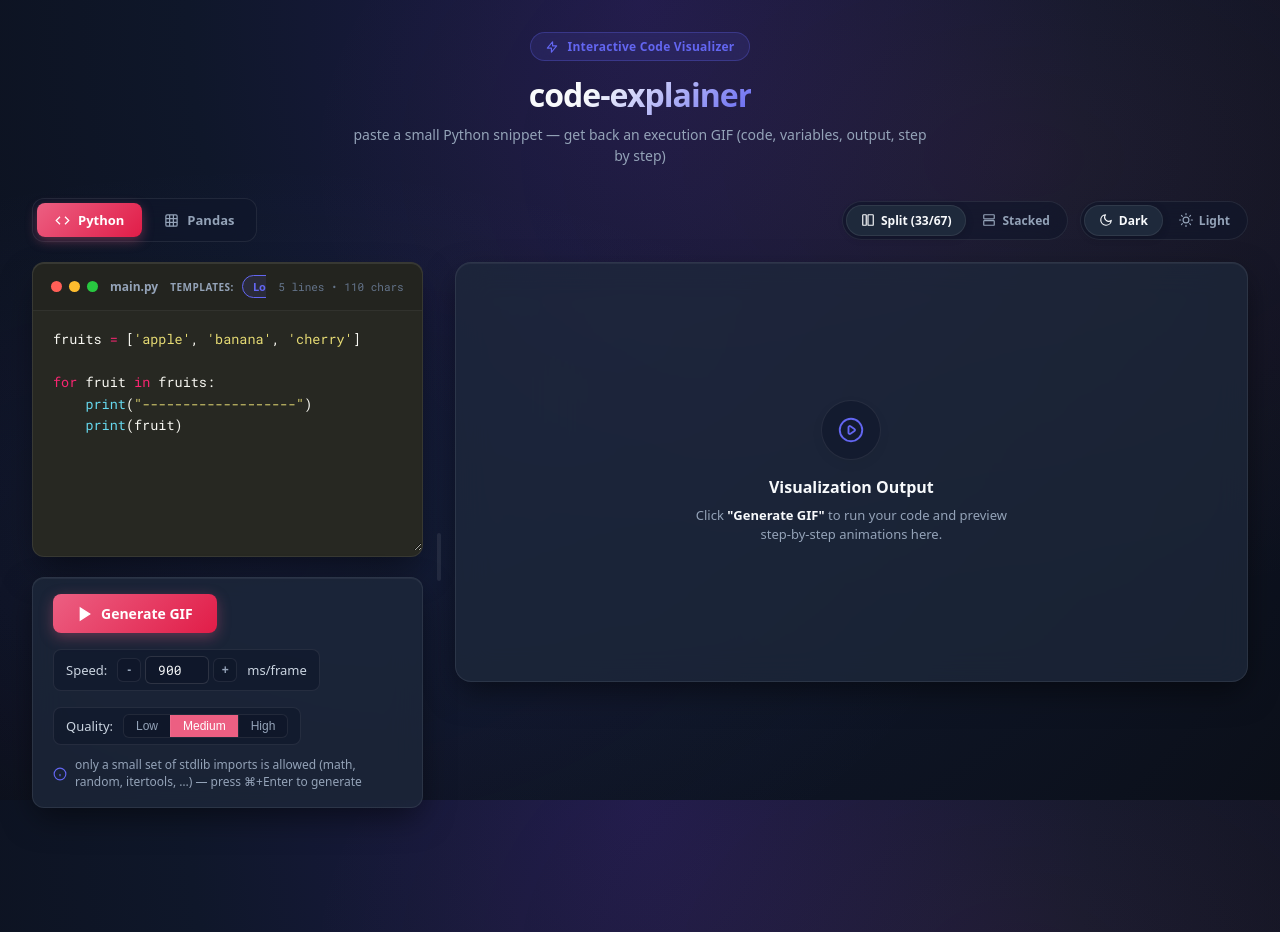
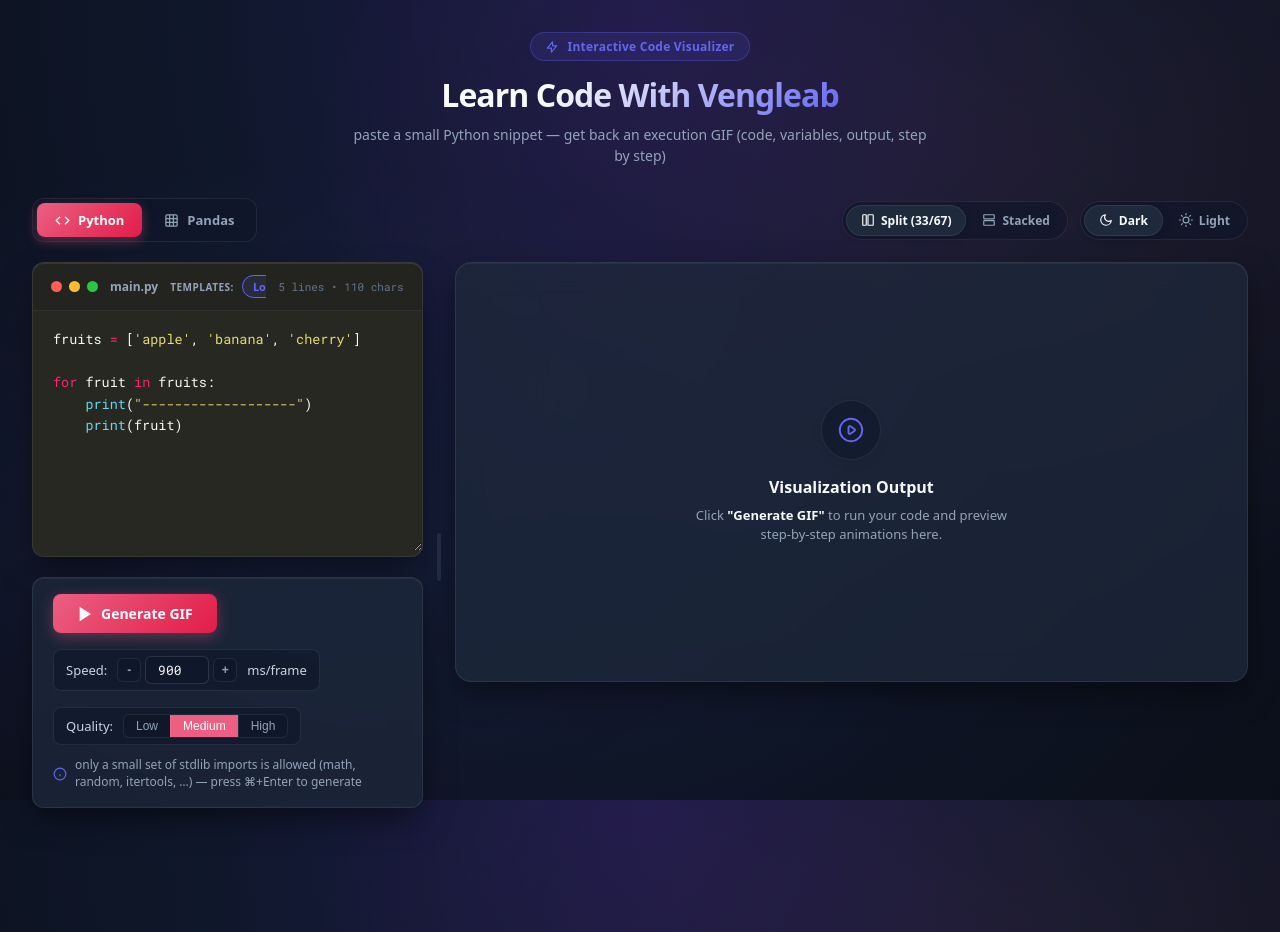
Before and after one commit to vengleab/code-explainer, a React (Vite) app in the folder frontend/: page / in a window 1280 px wide. Built offline with nearby package versions, Linux system fonts and the light colour scheme.

Commit message:
chore: rename application title to Learn Code With Vengleab

```diff
--- a/frontend/index.html
+++ b/frontend/index.html
@@ -3,7 +3,7 @@
   <head>
     <meta charset="UTF-8" />
     <meta name="viewport" content="width=device-width, initial-scale=1.0" />
-    <title>code-explainer</title>
+    <title>Learn Code With Vengleab</title>
     <meta name="description" content="Paste a Python or pandas snippet and get back an animated step-by-step execution GIF." />
     <link rel="preconnect" href="https://fonts.googleapis.com" />
     <link rel="preconnect" href="https://fonts.gstatic.com" crossorigin />
--- a/frontend/src/App.jsx
+++ b/frontend/src/App.jsx
@@ -146,7 +146,7 @@
           </svg>
           Interactive Code Visualizer
         </div>
-        <h1 className="app-title">code-explainer</h1>
+        <h1 className="app-title">Learn Code With Vengleab</h1>
         <p className="app-subtitle">{cfg.subtitle}</p>
       </header>
 
```
